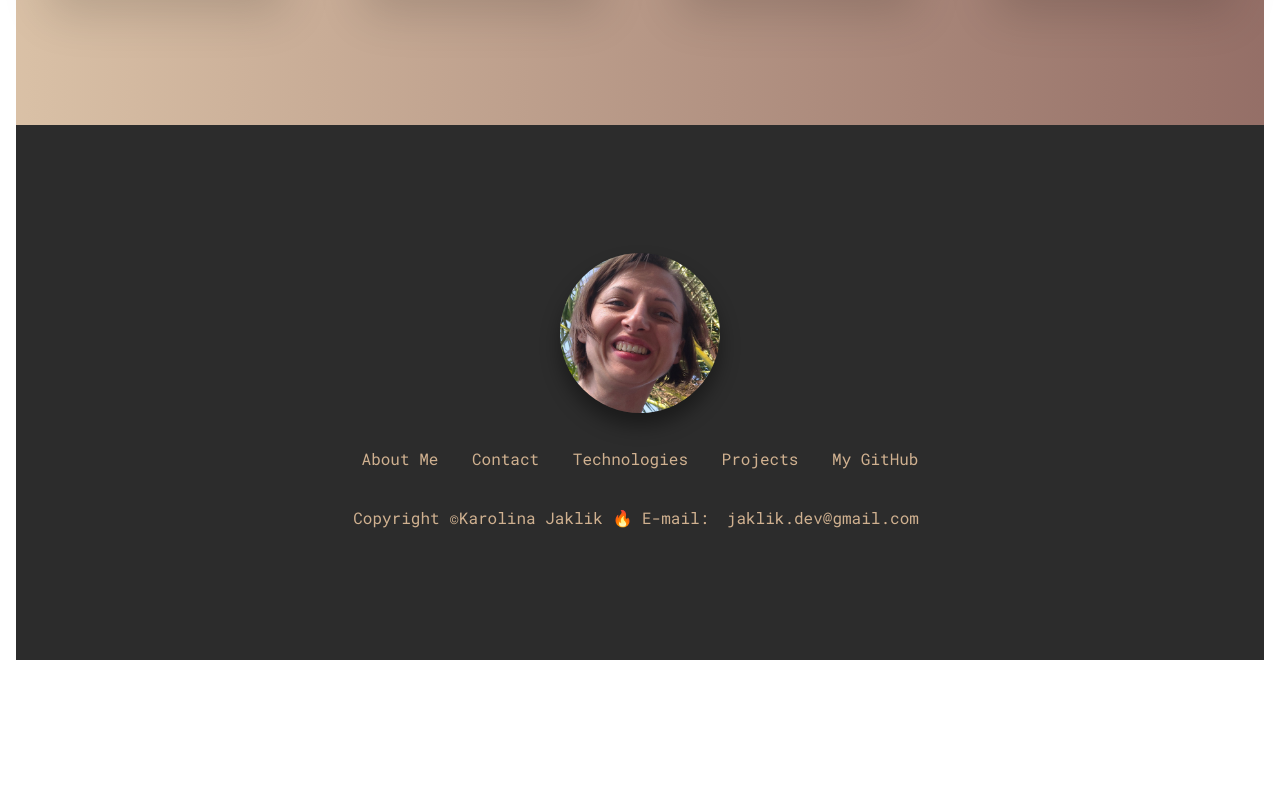
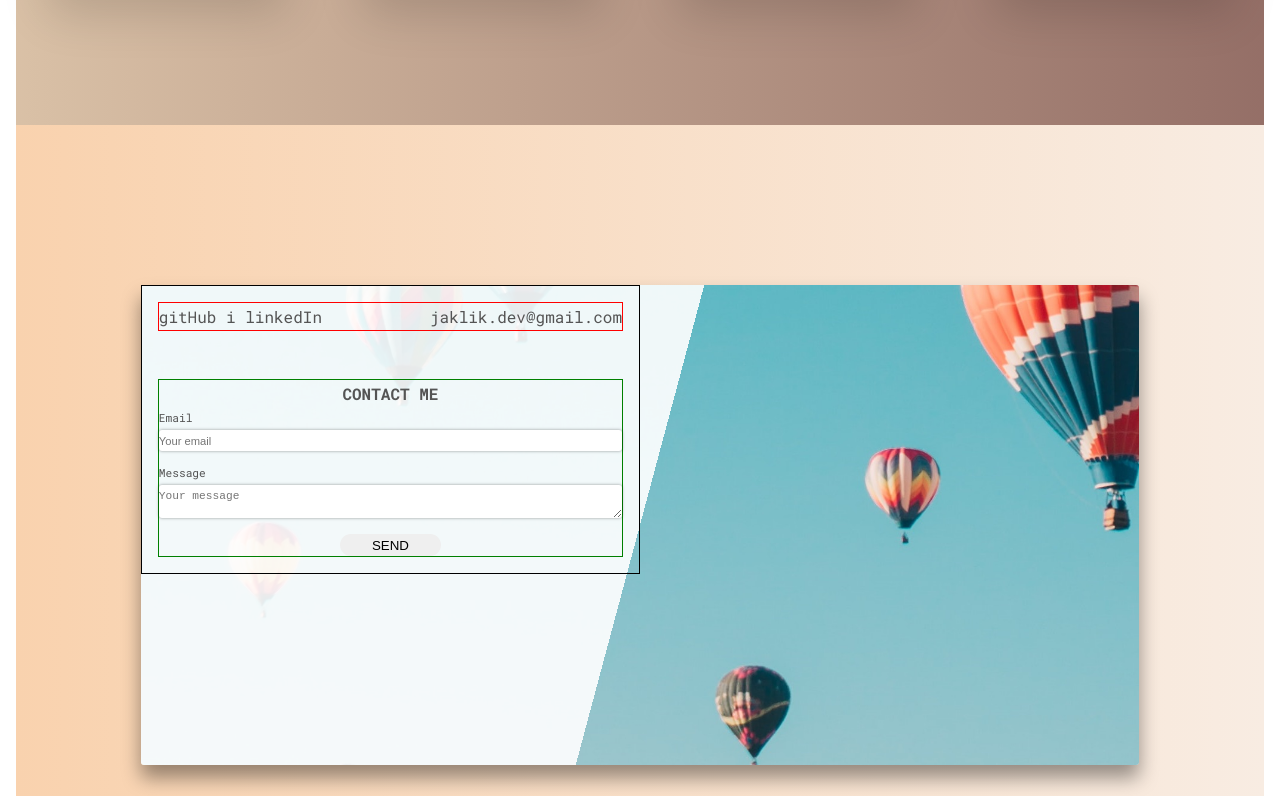
Before and after one commit to karolinaJot/MyPageProject, a website: page index.html in a window 1280 px wide. Shown: the part 4544-5340 px from the top of the page. Before the commit the page ends 5220 px from the top, so only its background shows below. Drawn offline with Linux system fonts and the light colour scheme.

Commit message:
add contact form

```diff
--- a/index.html
+++ b/index.html
@@ -37,12 +37,6 @@
 
     </div>
     <header class="header">
-        <!-- <nav class="navBar">
-            <span class="navBar__el">About Me</span>
-            <span class="navBar__el">Projects</span>
-            <span class="navBar__el">Contact</span>
-        </nav> -->
-
         <div class="header__text-box">
             <h1 class="heading-primary">
                 <div class="heading-primary--main">Hi! I'm Karolina Jaklik</div>
@@ -57,7 +51,6 @@
             </div>
         </div>
     </header>
-
     <main>
         <section class="section-about">
             <h2 class="heading-secondary u-margin-bottom-1">
@@ -242,8 +235,8 @@
                         </div>
                     </div>
                     <div class="content-about__btn-box">
-                        <a href="https://github.com/karolinaJot/Flashcards"
-                            target="_blank" class="btn btn--blue">Explor the code in GitHub</a>
+                        <a href="https://github.com/karolinaJot/Flashcards" target="_blank" class="btn btn--blue">Explor
+                            the code in GitHub</a>
                     </div>
                 </div>
             </div>
@@ -313,6 +306,36 @@
                             Czym byłby react bez reduxa.....
                         </p>
                     </div>
+                </div>
+            </div>
+        </section>
+        <section class="section-contact">
+            <div class="section-contact__container">
+                <div class="section-contact__content">
+                    <div class="section-contact__top-bar">
+                        <div class="section-contact__top-bar--left">
+                            gitHub i linkedIn
+                        </div>
+                        <div class="section-contact__top-bar--right">
+                            jaklik.dev@gmail.com
+                        </div>
+                    </div>
+                    <div class="section-contact__form">
+                        <h4>Contact me</h4>
+                        <form>
+                            <div class="section-contact__form-el">
+                                <label for="email">Email</label>
+                                <input type="email" id="email" required placeholder="Your email">
+                            </div>
+                            <div class="section-contact__form-el section-contact__form-el--textarea">
+                                <label for="message">Message</label>
+                                <textarea type="textarea" id="message" required placeholder="Your message"></textarea>
+                            </div>
+
+                            <button type="submit">Send</button>
+                        </form>
+                    </div>
+
                 </div>
             </div>
         </section>
--- a/sass/main.scss
+++ b/sass/main.scss
@@ -22,3 +22,4 @@
 @import "pages/about";
 @import "pages/home";
 @import "pages/projects-section";
+@import "pages/contact";
--- /dev/null
+++ b/sass/pages/_contact.scss
@@ -0,0 +1,102 @@
+.section-contact {
+    height: 100vh;
+    background-image: linear-gradient(
+        to left,
+        rgba($color-orange-light2, 1),
+        rgba($color-orange-light1, 1));
+
+    display: flex;
+    align-items: center;
+    justify-content: center;
+
+
+    &__container {
+        height: 60vh;
+        width: 80%;
+        background-image: linear-gradient(105deg,
+            rgba($color-white, .9) 0%,
+            rgba($color-white, .9) 50%,
+            transparent 50%,),
+         url(/img/ian-dooley-baloons-unsplash_contactMe.jpg);
+        background-size: cover;
+        border-radius: 3px;
+        box-shadow: 0 .8rem 1.2rem rgba($color-black, .4);
+    }
+
+    &__content {
+        border: 1px solid black;
+        width: 50%;
+        display: flex;
+        flex-direction: column;
+        padding: 1rem;
+
+
+    }
+
+    &__top-bar {
+        border: 1px solid red;
+        display: flex;
+        justify-content: space-between;
+        margin-bottom: 3rem;
+    }
+
+    &__form {
+        border: 1px solid green;
+        display: flex;
+        flex-direction: column;
+        width: 100%;
+
+        h4 {
+            text-align: center;
+            text-transform: uppercase;
+        }
+
+        button {
+            padding: .2rem 2rem;
+            border: none;
+            border-radius: 20rem;
+            text-align: center;
+            display: block;
+            margin: 1rem auto 0 auto;
+            text-transform: uppercase;
+        }
+
+    }
+
+    &__form-el {
+        display: flex;
+        flex-direction: column;
+
+        label {
+            font-size: .7rem;
+            display: block;
+            margin-bottom: .2rem;
+        }
+
+        input {
+            margin-bottom: .7rem;
+        }
+
+        input, textarea {
+            border: none;
+            background-color: $color-white;
+            border-radius: 3px;
+            box-shadow: 0  0 .2rem rgba($color-black, .4);
+            font-size: .7rem;
+            padding: .3rem 0;
+
+            &:focus {
+                border: none;
+                border-bottom: $color-blue-dark1;
+            }
+        }
+
+        input:focus, textarea:focus {
+            // border: none;
+            border-bottom: $color-blue-dark1;
+            // background-color: saddlebrown;
+
+        }
+    }
+
+}
```
Also changed, not shown: css/styles.css, img/ian-dooley-baloons-unsplash_contactMe.jpg (added).
